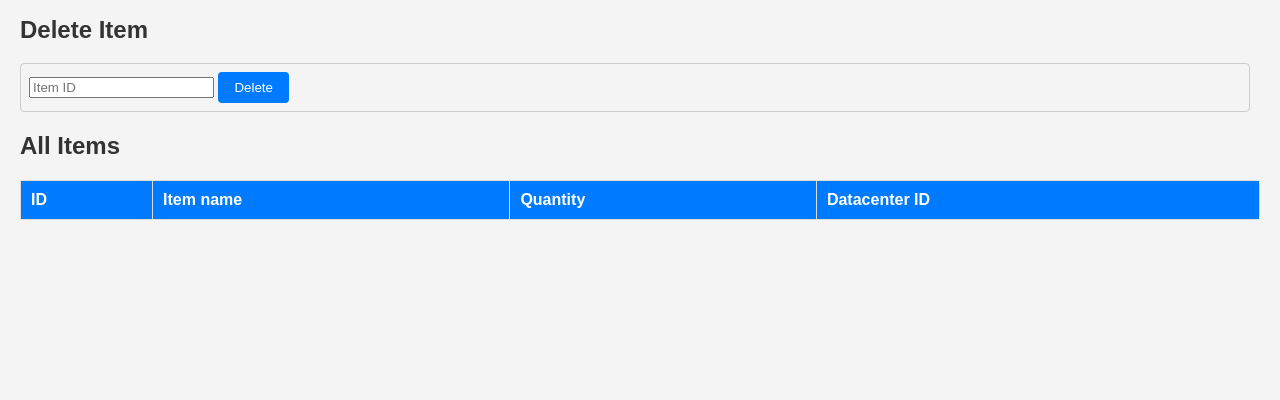
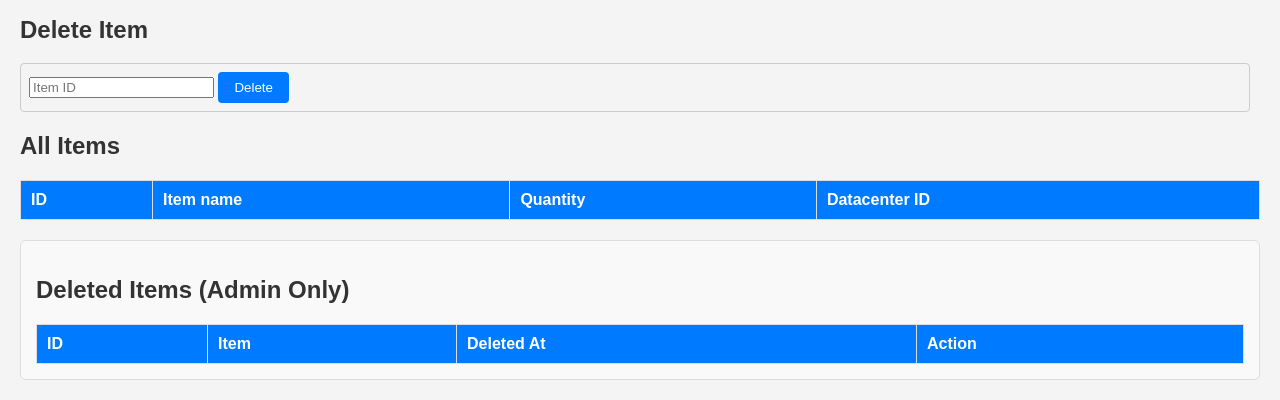
Before and after one commit to bryannakf/L6-Inventory-Management, a Flask app: page /inventory in a window 1280 px wide. Shown: the part 401-801 px from the top of the page. Before the commit the page ends 621 px from the top, so only its background shows below. Run offline with Flask 3, Linux system fonts and the light colour scheme; a user stored in the database is signed in; data that the repository does not hold is empty; parts of the project's set-up code (start-up, migrations or seed data) failed here and were passed over.

Commit message:
restore soft deletes implemeted

```diff
--- a/Notes.txt
+++ b/Notes.txt
@@ -22,6 +22,8 @@
 
 (Powershell) $env:SECRET_KEY = "mySuperRandomKey123!@#"
 
+docker run -it -p 8000:5000 -e "SECRET_KEY=mySuperRandomKey123!@#" -v "${PWD}\inventory_management:/app/inventory_management" -v "${PWD}\data:/app/data" flask-app
+
 run: if len(password) < 8:
             flash("Password must be at least 8 characters.")
             return redirect(url_for("register"))
--- a/app.py
+++ b/app.py
@@ -289,12 +289,36 @@ def restore_item(id):
         (id,)
     ).rowcount
 
+    # Add audit log
+    if restored:
+        db.execute(
+            "INSERT INTO actionsAudit (username, action) VALUES (?, ?)",
+            (session["username"], f"Restored item {id}")
+        )
+
     db.commit()
 
     if restored == 0:
         return jsonify({"error": "Item not found"}), 404
 
     return jsonify({"message": "Item restored"})
+# @app.route("/api/item/restore/<int:id>", methods=["POST"])
+# @login_required
+# @admin_required
+# def restore_item(id):
+#     db = get_db()
+
+#     restored = db.execute(
+#         "UPDATE inventory SET deleted_at = NULL WHERE id = ?",
+#         (id,)
+#     ).rowcount
+
+#     db.commit()
+
+#     if restored == 0:
+#         return jsonify({"error": "Item not found"}), 404
+
+#     return jsonify({"message": "Item restored"})
 
 @app.route("/api/items/deleted")
 @login_required
@@ -400,6 +424,73 @@ def api_delete_datacenter(id):
     db.commit()
     return jsonify({"message": "Deleted"})
 
+@app.route("/api/datacenters/deleted")
+@login_required
+@admin_required
+def get_deleted_datacenters():
+    db = get_db()
+
+    dcs = db.execute("""
+        SELECT *
+        FROM datacenter
+        WHERE deleted_at IS NOT NULL
+    """).fetchall()
+
+    return jsonify([
+        {
+            "id": d["id"],
+            "location": d["location"],
+            "deleted_at": d["deleted_at"]
+        }
+        for d in dcs
+    ])
+
+@app.route("/api/datacenter/restore/<int:id>", methods=["POST"])
+@login_required
+@admin_required
+def restore_datacenter(id):
+    db = get_db()
+
+    restored = db.execute(
+        "UPDATE datacenter SET deleted_at = NULL WHERE id = ?",
+        (id,)
+    ).rowcount
+
+    # Add audit log
+    if restored:
+        db.execute(
+            "INSERT INTO actionsAudit (username, action) VALUES (?, ?)",
+            (session["username"], f"Restored datacenter {id}")
+        )
+
+    db.commit()
+
+    if restored == 0:
+        return jsonify({"error": "Datacenter not found"}), 404
+
+    return jsonify({"message": "Datacenter restored"})
+# @app.route("/api/datacenter/restore/<int:id>", methods=["POST"])
+# @login_required
+# @admin_required
+# def restore_datacenter(id):
+#     db = get_db()
+
+#     restored = db.execute(
+#         """
+#         UPDATE datacenter
+#         SET deleted_at = NULL
+#         WHERE id = ?
+#         """,
+#         (id,)
+#     ).rowcount
+
+#     db.commit()
+
+#     if restored == 0:
+#         return jsonify({"error": "Datacenter not found"}), 404
+
+#     return jsonify({"message": "Datacenter restored"})
+
 # # 🔥 NEW ROLE-BASED DELETE LOGIC
 # @app.route("/api/item/<int:id>", methods=["DELETE"])
 # @login_required
--- a/static/js/inventory.js
+++ b/static/js/inventory.js
@@ -199,6 +199,54 @@ document
       });
   });
 
+document.addEventListener("DOMContentLoaded", () => {
+  if (document.getElementById("deletedItemsTable")) {
+    loadDeletedItems();
+  }
+});
+
+function loadDeletedItems() {
+  fetch("/api/items/deleted")
+    .then((res) => res.json())
+    .then((data) => {
+      const tbody = document.querySelector("#deletedItemsTable tbody");
+      tbody.innerHTML = "";
+
+      data.forEach((item) => {
+        const row = document.createElement("tr");
+
+        row.innerHTML = `
+          <td>${item.id}</td>
+          <td>${item.item_name}</td>
+          <td>${item.deleted_at}</td>
+          <td>
+            <button onclick="restoreItem(${item.id})">
+              Restore
+            </button>
+          </td>
+        `;
+
+        tbody.appendChild(row);
+      });
+    })
+    .catch((err) => console.error("Failed to load deleted items", err));
+}
+
+function restoreItem(id) {
+  if (!confirm("Restore this item?")) return;
+
+  fetch(`/api/item/restore/${id}`, {
+    method: "POST",
+  })
+    .then((res) => res.json())
+    .then((data) => {
+      alert(data.message || "Item restored");
+      loadDeletedItems(); // refresh deleted list
+      getItems(); // refresh active inventory list (if you have it)
+    })
+    .catch((err) => console.error("Restore error", err));
+}
+
 // Display message
 function showMessage(text, color) {
   let msgDiv = document.getElementById("message");
--- a/templates/inventory.html
+++ b/templates/inventory.html
@@ -90,6 +90,23 @@
     </table>
     <div id="ItemList"></div>
 
+    {% if session.get('role') == 'admin' %}
+    <div class="form-section">
+      <h2>Deleted Items (Admin Only)</h2>
+      <table id="deletedItemsTable">
+        <thead>
+          <tr>
+            <th>ID</th>
+            <th>Item</th>
+            <th>Deleted At</th>
+            <th>Action</th>
+          </tr>
+        </thead>
+        <tbody></tbody>
+      </table>
+    </div>
+    {% endif %}
+
     <!-- Javascript file -->
     <script src="/static/js/inventory.js"></script>
   </body>
```
Also changed, not shown: static/js/datacenter.js (+46 -0 lines), templates/datacenter.html (+17 -0 lines), data/data.db, models/datacenter.py (line endings or trailing spaces).
